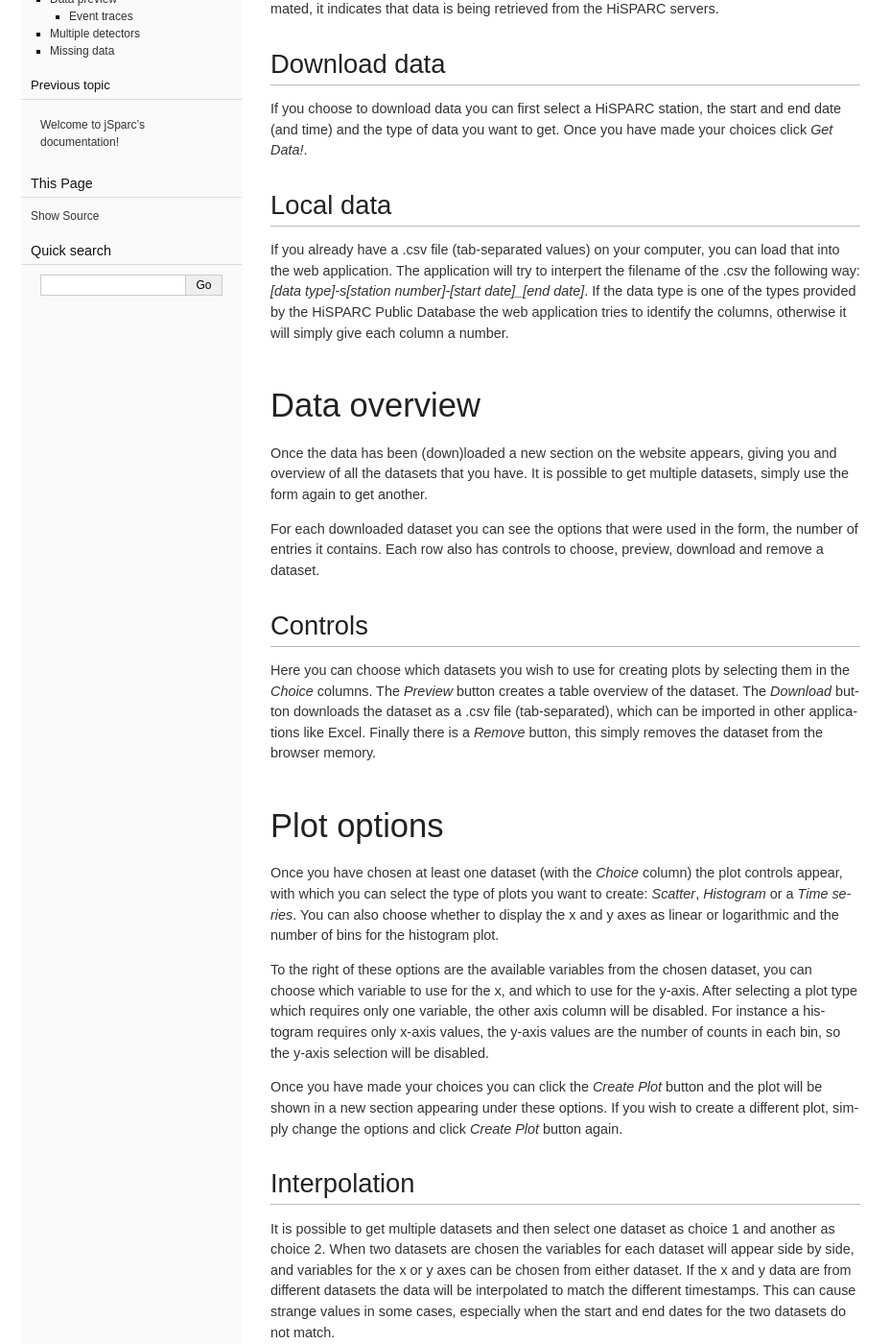
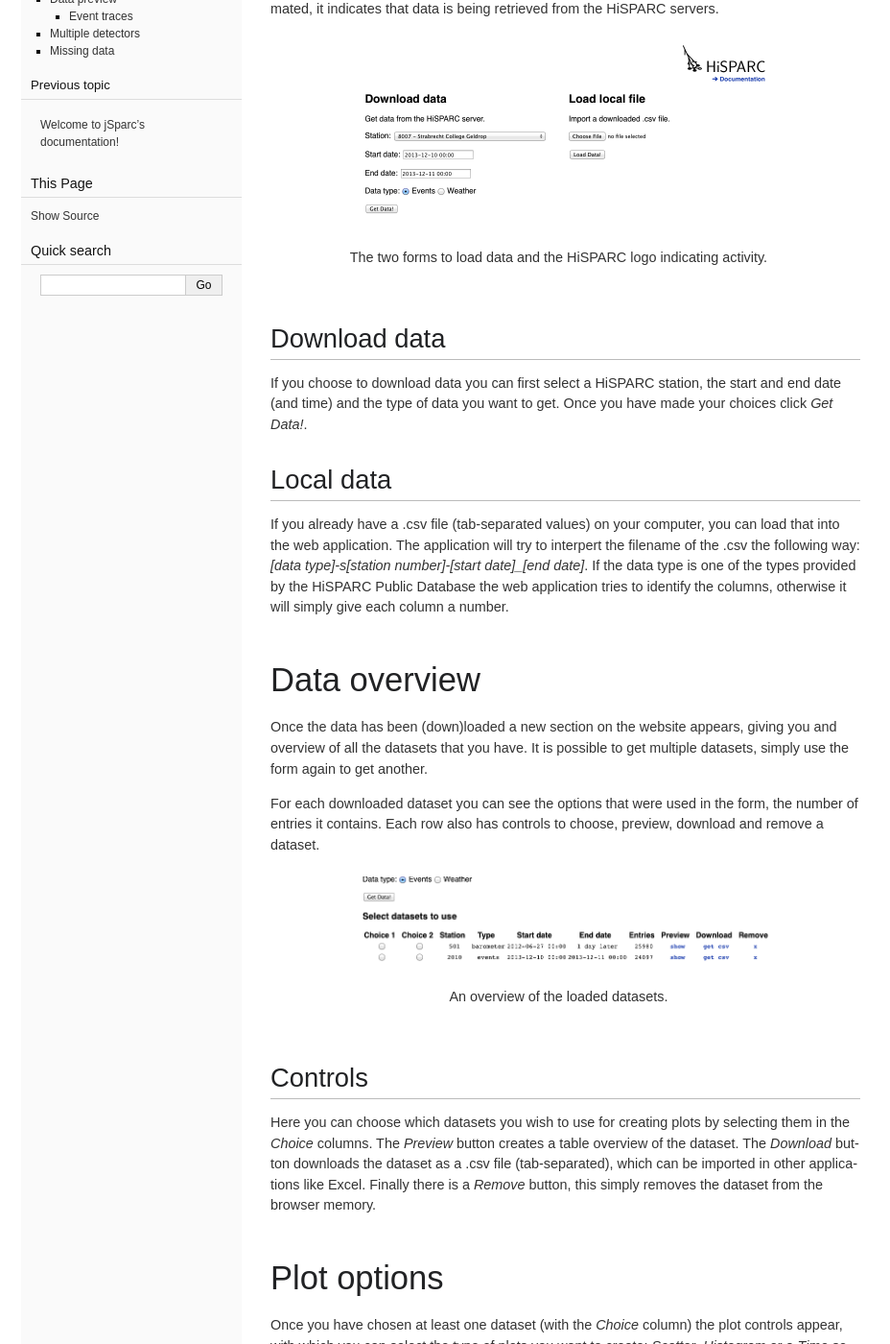
Before and after one commit to HiSPARC/jsparc, a Sphinx documentation site: the page built from doc/data_retrieval.rst, in a window 1280 px wide and 1400 px high, scrolled down 348 px. Shown: the whole window at 96% size, without its empty margins (168-1096 px from the left). Built offline with Sphinx 7.4.7, drawn with Linux system fonts in a browser that asks for light colours; some of the changed text lies outside the part shown.

Commit message:
Add screenshots to the docs

```diff
--- a/doc/data_retrieval.rst
+++ b/doc/data_retrieval.rst
@@ -18,6 +18,13 @@ The page will be quite empty at first and only show the |hisparc| logo
 and two forms with which you can either download data or load local
 datafiles. Whenever the |hisparc| logo becomes animated, it indicates
 that data is being retrieved from the |hisparc| servers.
+
+.. _get_data:
+.. figure:: images/get_data.png
+   :align: center
+   :width: 425
+
+   The two forms to load data and the |hisparc| logo indicating activity.
 
 
 Download data
@@ -52,6 +59,13 @@ For each downloaded dataset you can see the options that were used in
 the form, the number of entries it contains. Each row also has controls
 to choose, preview, download and remove a dataset.
 
+.. _data_overview:
+.. figure:: images/data_overview.png
+   :align: center
+   :width: 425
+
+   An overview of the loaded datasets.
+
 
 Controls
 ^^^^^^^^
@@ -85,6 +99,14 @@ and the plot will be shown in a new section appearing under these
 options. If you wish to create a different plot, simply change the
 options and click *Create Plot* button again.
 
+.. _plot_options:
+.. figure:: images/plot_options.png
+   :align: center
+   :width: 425
+
+   Options for creating plots and variable lists to select which
+   variables to plot.
+
 
 Interpolation
 ^^^^^^^^^^^^^
@@ -107,6 +129,13 @@ right is a *Save image* button that will open a new window with a .png
 version of the plot, which can be saved to your pc. Currently there are
 no options to change axis limits (zoom in, move around).
 
+.. _plot:
+.. figure:: images/plot.png
+   :align: center
+   :width: 425
+
+   An example plot of barometer data.
+
 
 Data preview
 ------------
@@ -118,6 +147,13 @@ would take the browser to long to display all data rows. You can shows
 more by clicking the line in the middle of the shown data. However, if
 you wish to see all data, it is better to download the data to your pc.
 
+.. _data_preview:
+.. figure:: images/data_preview.png
+   :align: center
+   :width: 425
+
+   The data preview table showing the raw values in the dataset.
+
 
 Event traces
 ^^^^^^^^^^^^
@@ -128,6 +164,13 @@ are derived from these signals. These signals are referred to as
 *traces*. When looking at the data for a cosmic-ray dataset the last
 column is called *Traces* and will contains *show* buttons for each
 event. When clicked, the traces are retrieved and them shown in the plot.
+
+.. _event_traces:
+.. figure:: images/event_traces.png
+   :align: center
+   :width: 425
+
+   The traces of a chosen event.
 
 
 Multiple detectors
```
Also changed, not shown: doc/images/data_overview.png (added), doc/images/data_preview.png (added), doc/images/event_traces.png (added), doc/images/get_data.png (added), doc/images/plot.png (added), doc/images/plot_options.png (added).
